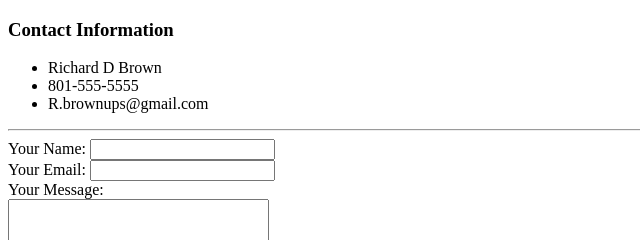
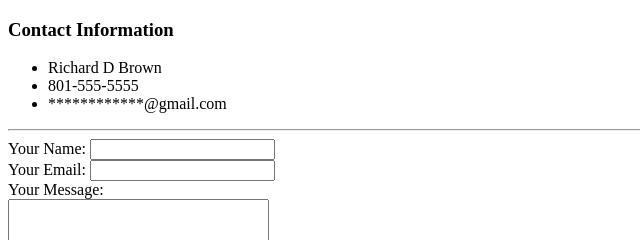
Before and after one commit to AlsoRichard/cv, a plain HTML site: page contactinfo.html in a window 1280 px wide. Shown: the top 240 px of the page, 0-640 px from the left. Drawn offline with Linux system fonts and the light colour scheme.

Commit message:
Update contactinfo.html

```diff
--- a/contactinfo.html
+++ b/contactinfo.html
@@ -9,7 +9,7 @@
    <ul>
      <li>Richard D Brown</li>
      <li>801-555-5555</li>
-     <li>R.brownups@gmail.com</li>
+     <li>************@gmail.com</li>
    </ul>
    <hr>
     <form action="mailto:r.brownups@gmail.com" method="post" enctype="text/plain">
```
